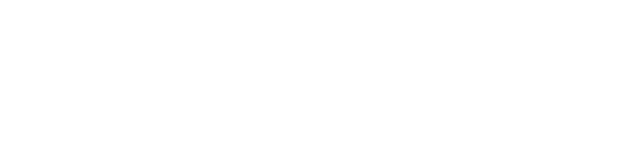
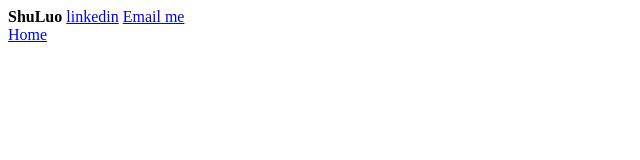
Before and after one commit to luo-s/luo-s.github.io, a plain HTML site: page index.html in a window 1280 px wide. Shown: the whole page, without its empty margins (0-640 px from the left). Drawn offline with Linux system fonts and the light colour scheme.

Commit message:
still working on it

```diff
--- a/index.html
+++ b/index.html
@@ -6,5 +6,14 @@
     <script src="./app.js"></script>
     <link rel="stylesheet" href="./app.css" />
   </head>
-  <body></body>
+  <body>
+    <p1 class="core"><b>ShuLuo</b></p1>
+    <a href="https://www.linkedin.com/in/shuluo/" target="_blank">linkedin</a>
+    <a href="mailto:luoshu7@gmail.com">Email me</a>
+  </body>
+  <footer>
+    <nav>
+      <a href="index.html">Home</a>
+    </nav>
+  </footer>
 </html>
```
